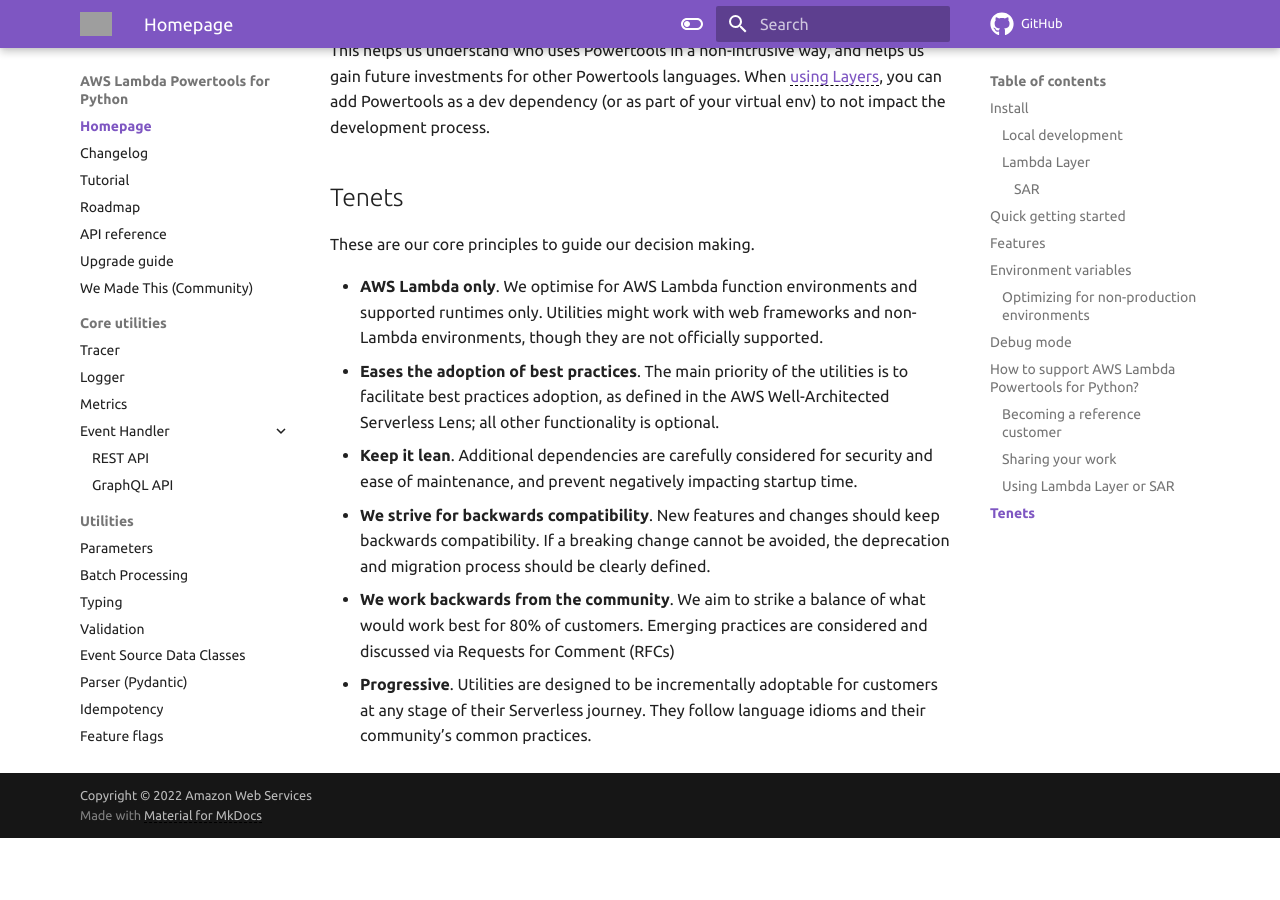
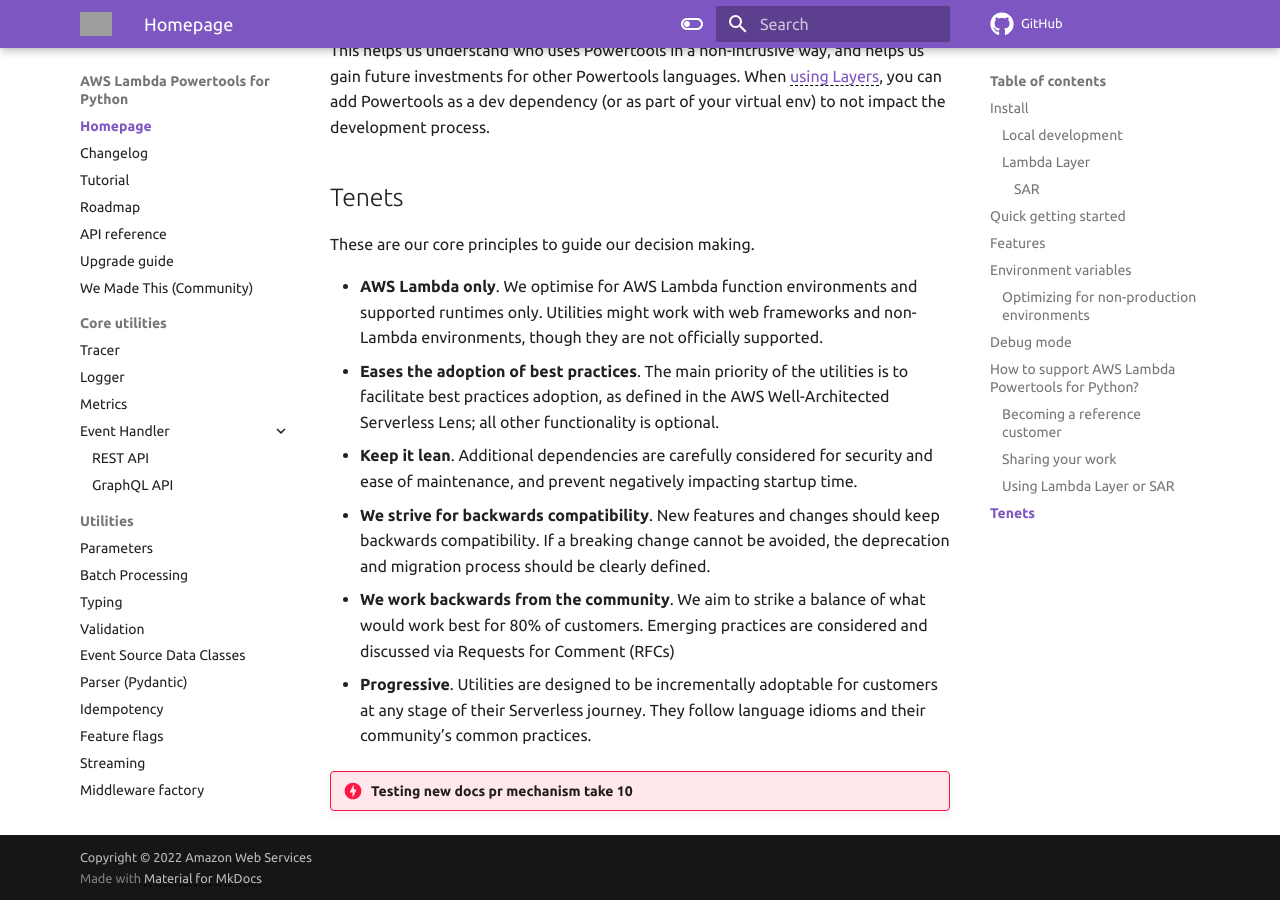
Before and after one commit to heitorlessa/aws-lambda-powertools-test, an MkDocs documentation site: the page built from docs/index.md, in a window 1280 px wide and 900 px high, scrolled down 8229 px. Built offline with MkDocs 1.6.1 and Material for MkDocs 9.7.7, drawn with Linux system fonts in a browser that asks for light colours; emoji names are drawn with the system emoji font; a script that is not in the unit is left out; comment, search, counter and statistics services are not loaded; the version menu is left out; before the commit the page ends 9067 px from its top, so only the background shows below that; grey boxes are pictures that could not be loaded.

Commit message:
chore(ci): docs rebuild

```diff
--- a/docs/index.md
+++ b/docs/index.md
@@ -774,3 +774,4 @@
 * **We strive for backwards compatibility**. New features and changes should keep backwards compatibility. If a breaking change cannot be avoided, the deprecation and migration process should be clearly defined.
 * **We work backwards from the community**. We aim to strike a balance of what would work best for 80% of customers. Emerging practices are considered and discussed via Requests for Comment (RFCs)
 * **Progressive**. Utilities are designed to be incrementally adoptable for customers at any stage of their Serverless journey. They follow language idioms and their community’s common practices.
+!!! danger "Testing new docs pr mechanism take 10"
```
